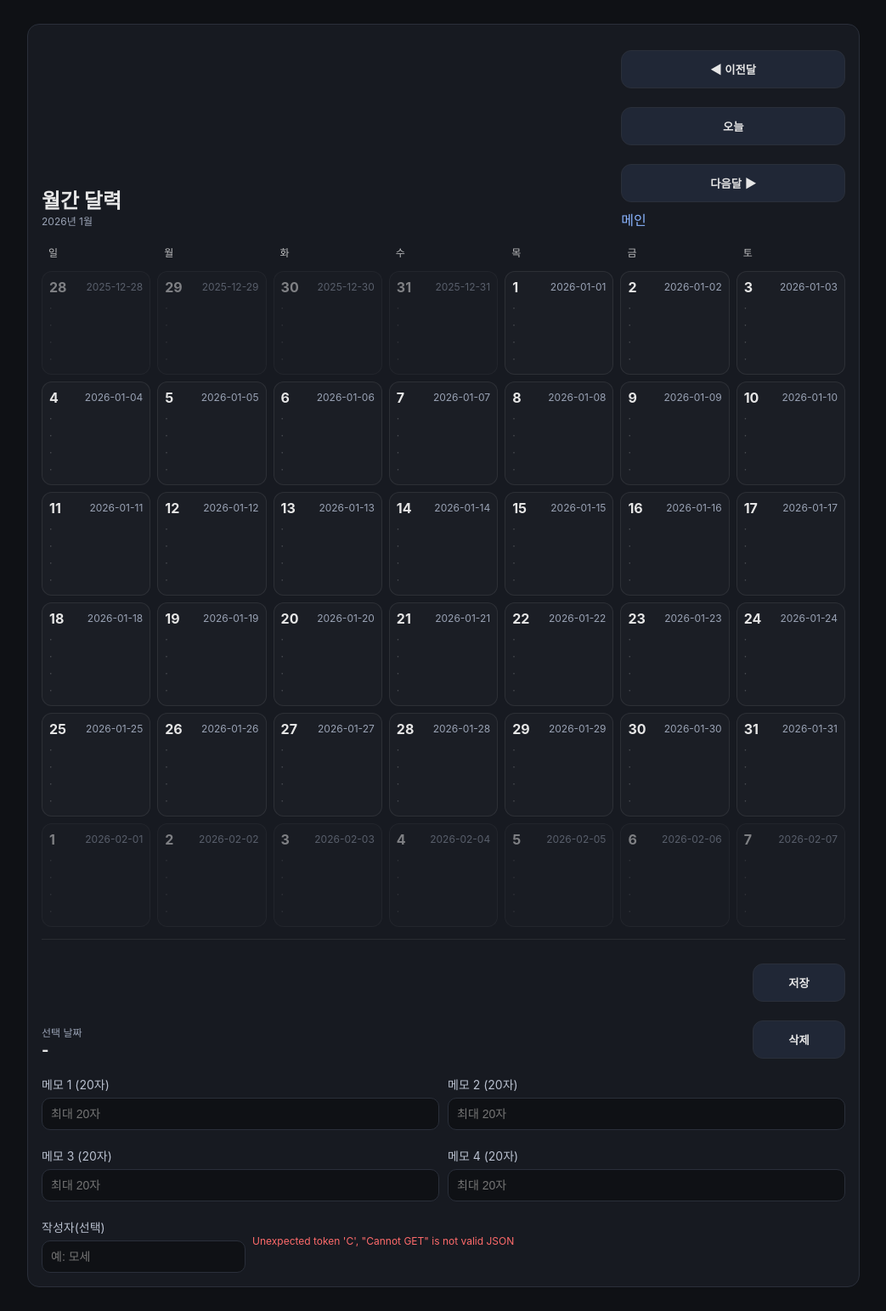
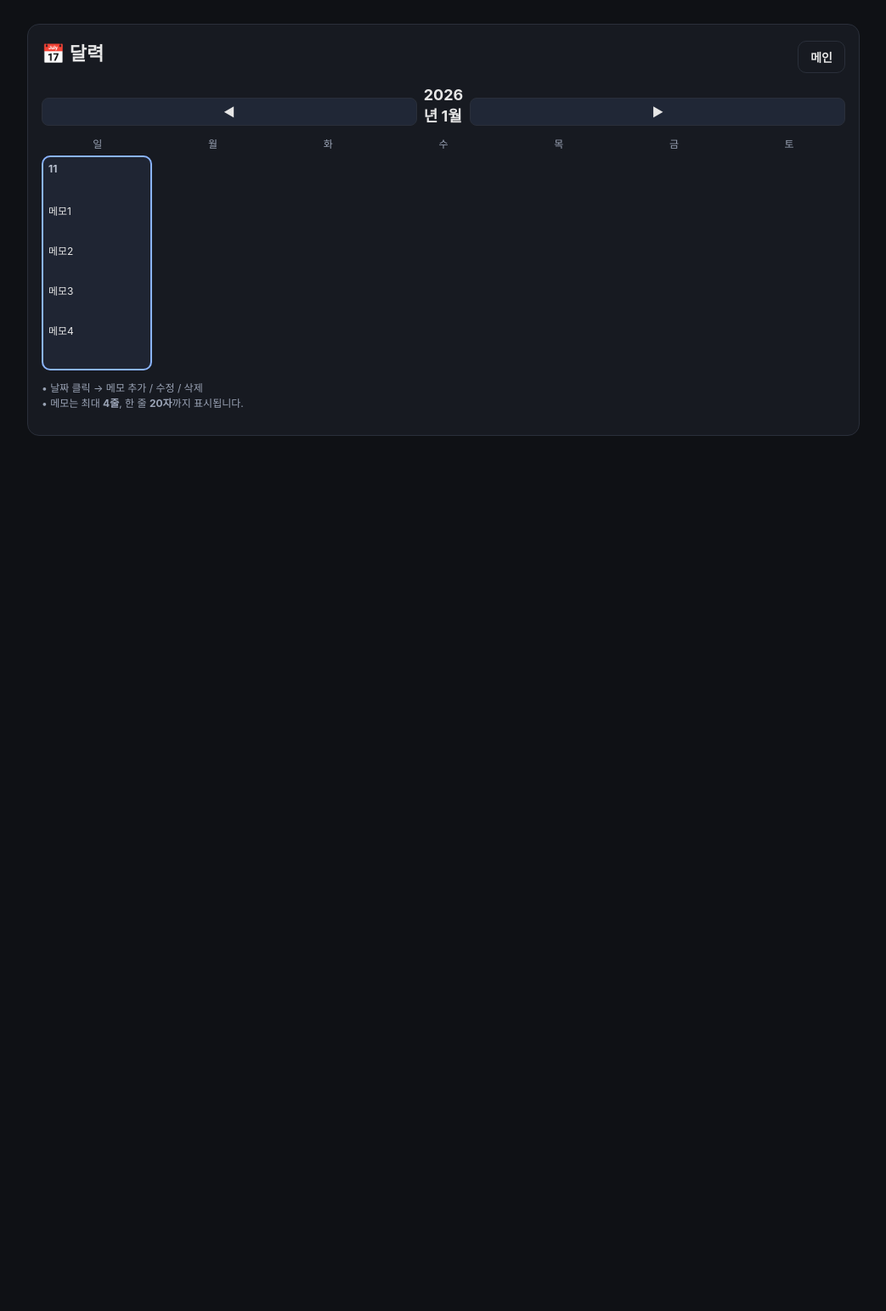
Before and after one commit to dlahtp44-prog/pars-001, a FastAPI app: template app/templates/calendar.html in a window 1280 px wide. Shown: the whole page at 85% size, without its empty margins (118-1161 px from the left). After the commit the page ends 513 px from the top, so only its background shows below. Run offline with FastAPI, Linux system fonts and the light colour scheme; the template is opened without the code that fills it, so the values that code supplies are empty.

Commit message:
Update calendar.html

```diff
--- a/app/templates/calendar.html
+++ b/app/templates/calendar.html
@@ -4,72 +4,79 @@
   <meta charset="utf-8"/>
   <meta name="viewport" content="width=device-width, initial-scale=1"/>
   <link rel="stylesheet" href="/static/app.css"/>
-  <link rel="stylesheet" href="/static/calendar.css"/>
-  <title>달력</title>
+  <title>📅 달력</title>
 </head>
+
 <body>
 <div class="container">
   <div class="card">
-    <div class="cal-top">
-      <div class="cal-title">
-        <h2 style="margin:0;">월간 달력</h2>
-        <div class="small" id="calSub"></div>
-      </div>
-      <div class="cal-actions">
-        <button class="btn secondary" id="prevBtn" type="button">◀ 이전달</button>
-        <button class="btn secondary" id="todayBtn" type="button">오늘</button>
-        <button class="btn secondary" id="nextBtn" type="button">다음달 ▶</button>
-        <a class="btn secondary" href="/">메인</a>
-      </div>
+
+    <!-- =========================
+         HEADER
+    ========================= -->
+    <div class="header-bar">
+      <h1>📅 달력</h1>
+      <a href="/" class="logout-btn">메인</a>
     </div>
 
-    <div class="cal-grid" id="calGrid" aria-label="월간 달력"></div>
+    <!-- =========================
+         CALENDAR HEADER
+    ========================= -->
+    <div class="calendar-header">
+      <button class="nav-btn" id="prevMonth">◀</button>
+      <h2 id="calendarTitle">2026년 1월</h2>
+      <button class="nav-btn" id="nextMonth">▶</button>
+    </div>
 
-    <div class="cal-editor" id="editor">
-      <div class="cal-editor-head">
-        <div>
-          <div class="small">선택 날짜</div>
-          <div class="cal-editor-date" id="selectedDate">-</div>
-        </div>
-        <div style="display:flex; gap:8px; flex-wrap:wrap; justify-content:flex-end;">
-          <button class="btn" id="saveBtn" type="button">저장</button>
-          <button class="btn danger" id="deleteBtn" type="button">삭제</button>
+    <!-- =========================
+         WEEK HEADER
+    ========================= -->
+    <div class="calendar-week">
+      <div>일</div>
+      <div>월</div>
+      <div>화</div>
+      <div>수</div>
+      <div>목</div>
+      <div>금</div>
+      <div>토</div>
+    </div>
+
+    <!-- =========================
+         CALENDAR GRID
+    ========================= -->
+    <div class="calendar-grid" id="calendarGrid">
+
+      <!-- 예시 날짜 셀 (JS로 동적 생성 예정) -->
+      <div class="calendar-cell clickable today has-memo">
+        <div class="calendar-date">11</div>
+        <div class="calendar-memo">
+          <div>메모1</div>
+          <div>메모2</div>
+          <div>메모3</div>
+          <div>메모4</div>
         </div>
       </div>
 
-      <div class="grid2" style="margin-top:10px;">
-        <div>
-          <label>메모 1 (20자)</label>
-          <input id="line1" maxlength="20" placeholder="최대 20자"/>
-        </div>
-        <div>
-          <label>메모 2 (20자)</label>
-          <input id="line2" maxlength="20" placeholder="최대 20자"/>
-        </div>
-        <div>
-          <label>메모 3 (20자)</label>
-          <input id="line3" maxlength="20" placeholder="최대 20자"/>
-        </div>
-        <div>
-          <label>메모 4 (20자)</label>
-          <input id="line4" maxlength="20" placeholder="최대 20자"/>
-        </div>
-      </div>
+    </div>
 
-      <div style="display:flex; gap:8px; margin-top:10px; align-items:center; flex-wrap:wrap;">
-        <div style="min-width:240px;">
-          <label>작성자(선택)</label>
-          <input id="operator" maxlength="20" placeholder="예: 모세"/>
-        </div>
-        <div class="small" id="msg" aria-live="polite"></div>
-      </div>
-    </div>
+    <p class="small">
+      • 날짜 클릭 → 메모 추가 / 수정 / 삭제<br/>
+      • 메모는 최대 <b>4줄</b>, 한 줄 <b>20자</b>까지 표시됩니다.
+    </p>
+
   </div>
 </div>
 
+<!-- =========================
+     (다음 단계용) JS 자리
+========================= -->
 <script>
-  window.__CAL_INIT__ = { year: {{year}}, month: {{month}} };
+  // 🔜 다음 단계에서 여기에
+  // - 월 이동
+  // - 날짜 생성
+  // - 메모 CRUD
+  // 들어갈 예정
 </script>
-<script src="/static/calendar.js"></script>
+
 </body>
 </html>
```
